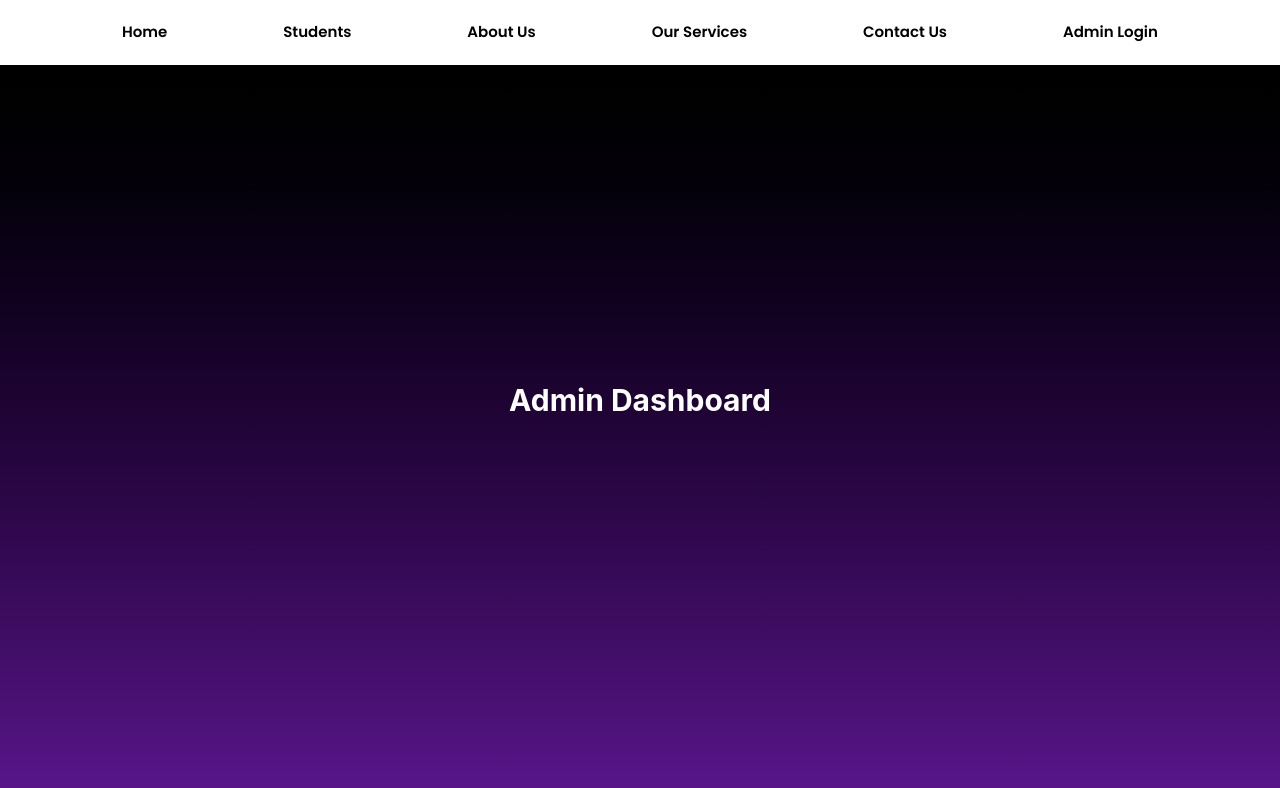
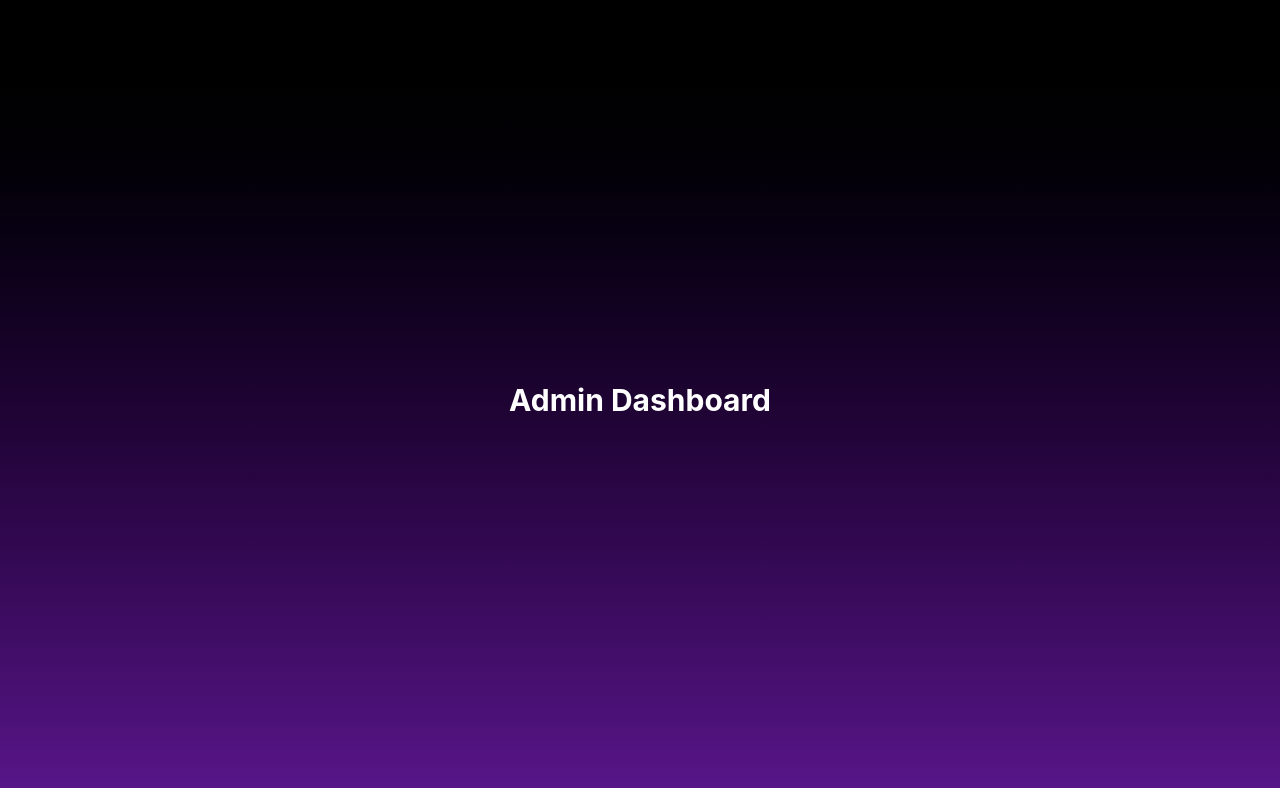
Before and after one commit to ANSHUMANMOREY7/Notes-Store, a React (Vite) app in the folder client/: page /Admin in a window 1280 px wide. Shown: the top 788 px of the page. Built offline with nearby package versions, Linux system fonts and the light colour scheme; sample sign-in values are in the browser's storage.

Commit message:
fix admin login authentication by storing adminAuth in localStorage

```diff
--- a/client/src/pages/Portals/Admin.jsx
+++ b/client/src/pages/Portals/Admin.jsx
@@ -11,9 +11,6 @@ const Admin = () => {
   }
 
   return (
-
-    <>
-    <Navbar />
     <div className="min-h-screen flex items-center justify-center bg-gradient-to-b from-black to-purple-900 text-white">
 
       <h1 className="text-3xl font-bold">
@@ -21,8 +18,6 @@ const Admin = () => {
       </h1>
 
     </div>
-
-    </>
   );
 };
 
--- a/client/src/pages/Portals/AdminLogin.jsx
+++ b/client/src/pages/Portals/AdminLogin.jsx
@@ -9,6 +9,7 @@ const AdminLogin = () => {
 
   const handleLogin = () => {
   if (password === "admin123") {
+    localStorage.setItem("adminAuth", "true");
     navigate("/admin");
   } else {
     alert("Wrong password");
```
Lines whose indentation alone changed are shown as unchanged.
